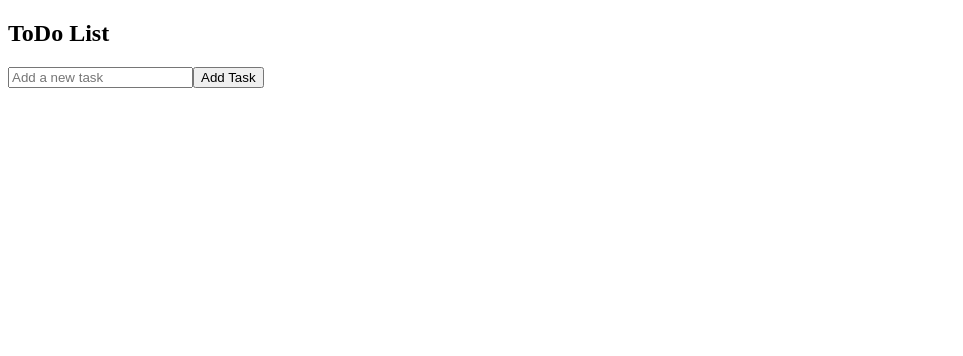
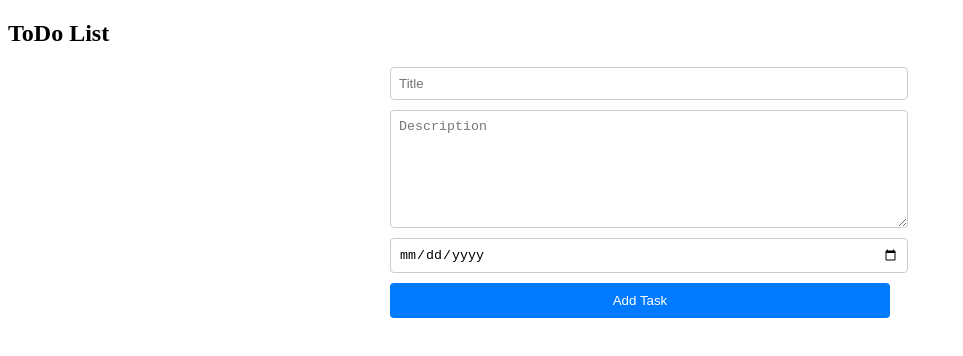
Before and after one commit to SoftwareSorcerer72/week-9-to-do-project-part-1, a React (Vite) app: page / in a window 1280 px wide. Shown: the top 356 px of the page, without its empty margins (0-963 px from the left). Built offline with nearby package versions, Linux system fonts and the light colour scheme.

Commit message:
Add uniform styling to form inputs and textarea in Form component, Implemented uniform width and styling for title, description, and due date inputs, created Form.css, and added impoty to form.tsx.

```diff
--- a/src/App.tsx
+++ b/src/App.tsx
@@ -5,14 +5,15 @@ import Nav from './components/Nav';
 import Form from './components/Form';
 import ToDoDisplay from './components/ToDoDisplay';
 import { ToDo } from './types';
-
 function App() {
   const [todos, setTodos] = useState<ToDo[]>([]);
 
-  const addTodo = (task: string) => {
+  const addTodo = (title: string, description: string, dueDate: string) => {
     const newTodo: ToDo = {
       id: Date.now(),
-      task,
+      title,
+      description,
+      dueDate,
       completed: false
     };
     setTodos([...todos, newTodo]);
--- /dev/null
+++ b/src/components/Form.css
@@ -0,0 +1,33 @@
+.form-container {
+    display: flex;
+    flex-direction: column;
+    max-width: 500px; /* Set the max width for the form */
+    margin: 20px auto;
+  }
+
+  .form-input {
+    padding: 8px;
+    margin-bottom: 10px; /* Space between each input */
+    border: 1px solid #ccc;
+    border-radius: 4px;
+    width: 100%; /* Ensures all inputs are full width of the form container */
+  }
+
+  .form-textarea {
+    height: 100px; /* Set the height for the textarea */
+  }
+
+  .form-button {
+    padding: 10px 20px;
+    background-color: #007bff;
+    color: white;
+    border: none;
+    border-radius: 4px;
+    cursor: pointer;
+    transition: background-color 0.3s ease;
+
+    /* A little hover effect for the button */
+    &:hover {
+      background-color: #0056b3;
+    }
+  }
--- a/src/components/Form.tsx
+++ b/src/components/Form.tsx
@@ -1,24 +1,50 @@
 import { useState } from 'react';
+import './Form.css';
 
 type FormProps = {
-  addTodo: (task: string) => void;
+  addTodo: (title: string, description: string, dueDate: string) => void;
 };
 
 const Form: React.FC<FormProps> = ({ addTodo }) => {
-  const [input, setInput] = useState('');
+  const [title, setTitle] = useState('');
+  const [description, setDescription] = useState('');
+  const [dueDate, setDueDate] = useState('');
 
   const handleSubmit = (event: React.FormEvent) => {
     event.preventDefault();
-    if (input.trim()) {
-      addTodo(input);
-      setInput('');
+    if (title.trim() && description.trim() && dueDate.trim()) {
+      addTodo(title, description, dueDate);
+      setTitle('');
+      setDescription('');
+      setDueDate('');
     }
   };
 
   return (
-    <form onSubmit={handleSubmit}>
-      <input type="text" value={input} onChange={(e) => setInput(e.target.value)} placeholder="Add a new task" />
-      <button type="submit">Add Task</button>
+    <form onSubmit={handleSubmit} className="form-container">
+      <input
+        type="text"
+        className="form-input"
+        value={title}
+        onChange={(e) => setTitle(e.target.value)}
+        placeholder="Title"
+        required
+      />
+      <textarea
+        className="form-input form-textarea"
+        value={description}
+        onChange={(e) => setDescription(e.target.value)}
+        placeholder="Description"
+        required
+      />
+      <input
+        type="date"
+        className="form-input"
+        value={dueDate}
+        onChange={(e) => setDueDate(e.target.value)}
+        required
+      />
+      <button type="submit" className="form-button">Add Task</button>
     </form>
   );
 };
--- a/src/components/ToDoCard.tsx
+++ b/src/components/ToDoCard.tsx
@@ -1,7 +1,7 @@
 
 
 
-import { ToDo } from '../types';
+import { ToDo } from './types';
 
 type ToDoCardProps = {
   todo: ToDo;
@@ -11,7 +11,9 @@ type ToDoCardProps = {
 const ToDoCard: React.FC<ToDoCardProps> = ({ todo, toggleCompletion }) => {
     return (
       <div style={{ margin: '10px', padding: '10px', border: '1px solid #ccc', borderRadius: '5px' }}>
-      <h3>{todo.task}</h3>
+        <h3>{todo.title}</h3>
+        <p>Description: {todo.description}</p>
+        <p>Due Date: {todo.dueDate}</p>
         <p>Completed: {todo.completed ? 'Yes' : 'No'}</p>
         <button onClick={() => toggleCompletion(todo.id)}>
           {todo.completed ? 'Mark Incomplete' : 'Mark Complete'}
--- a/src/components/ToDoDisplay.tsx
+++ b/src/components/ToDoDisplay.tsx
@@ -2,7 +2,7 @@
 
 
 import ToDoCard from './ToDoCard';
-import { ToDo } from '../types';
+import { ToDo } from './types';
 
 type ToDoDisplayProps = {
   todos: ToDo[];
--- a/src/types.ts
+++ b/src/types.ts
@@ -2,6 +2,8 @@
 
 export type ToDo = {
   id: number;
-  task: string;
+  title: string;
+  description: string;
+  dueDate: string;
   completed: boolean;
 };
```
Also changed, not shown: src/components/types.ts (line endings or trailing spaces). Lines whose indentation alone changed are shown as unchanged.
